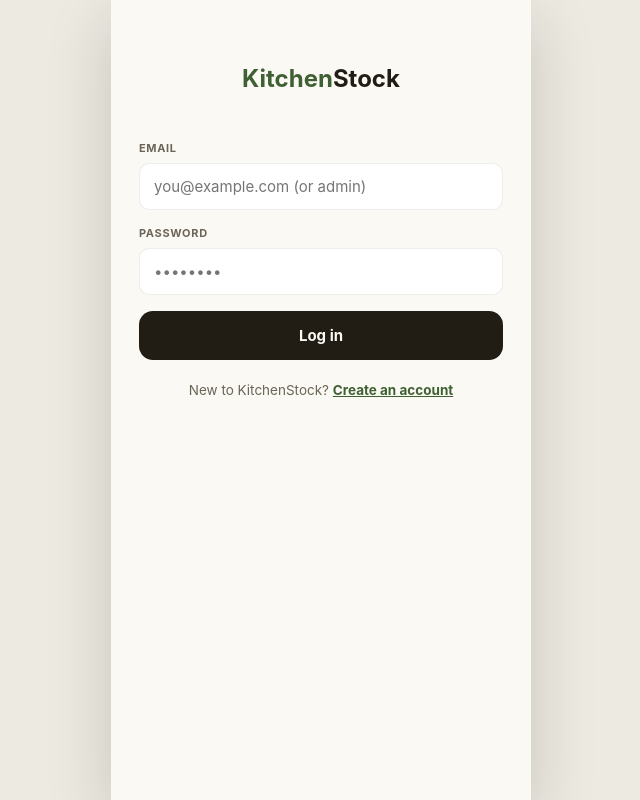
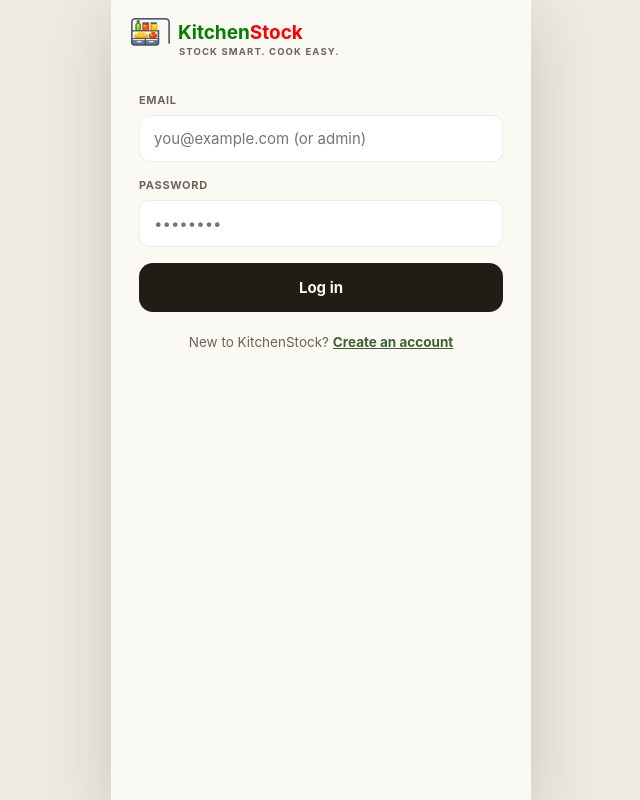
Before and after one commit to anishenosmathew/kitchenstock, a React (Vite) app in the folder frontend/: page /login in a window 1280 px wide. Shown: the whole page, without its empty margins (319-959 px from the left). Built offline with nearby package versions, Linux system fonts and the light colour scheme; no server answers.

Commit message:
Updated Login page

```diff
--- a/frontend/src/pages/Login.jsx
+++ b/frontend/src/pages/Login.jsx
@@ -1,6 +1,8 @@
 import { useState } from 'react';
 import { useNavigate, Link } from 'react-router-dom';
 import { useAuth } from '../context/AuthContext';
+import logo from '../images/logo.png';
+
 
 export default function Login() {
   const [email, setEmail] = useState('');
@@ -30,10 +32,14 @@
 
   return (
     <div className="app-shell">
-      <div style={{ display: 'flex', justifyContent: 'center', padding: '48px 20px 8px' }}>
-        <h1 style={{ fontSize: 24 }}>
-          <span style={{ color: 'var(--sage-text)' }}>Kitchen</span>Stock
-        </h1>
+      <div style={{ display: 'flex', alignItems: 'center', padding: '18px 20px 12px' }}>
+        <div onClick={() => navigate('/inventory')} style={{ cursor: 'pointer' }}>
+          <h1 style={{ fontSize: 19, margin: 0, display: 'flex', alignItems: 'center', gap: 8 }}>
+            <img src={logo} alt="logo" style={{ height: 28 }} />
+            <span><span style={{ color: '#008000' }}>Kitchen</span><span style={{ color: '#FF0000' }}>Stock</span></span>
+          </h1>
+          <p style={{ margin: '0 12px 0', fontSize: 9.5, fontWeight: 700, letterSpacing: '0.12em', color: 'var(--ink-soft)', paddingLeft: 36 }}>STOCK SMART. COOK EASY.</p>
+        </div>
       </div>
       <form onSubmit={handleSubmit} style={{ padding: '24px 28px' }}>
         <div className="field">
```
